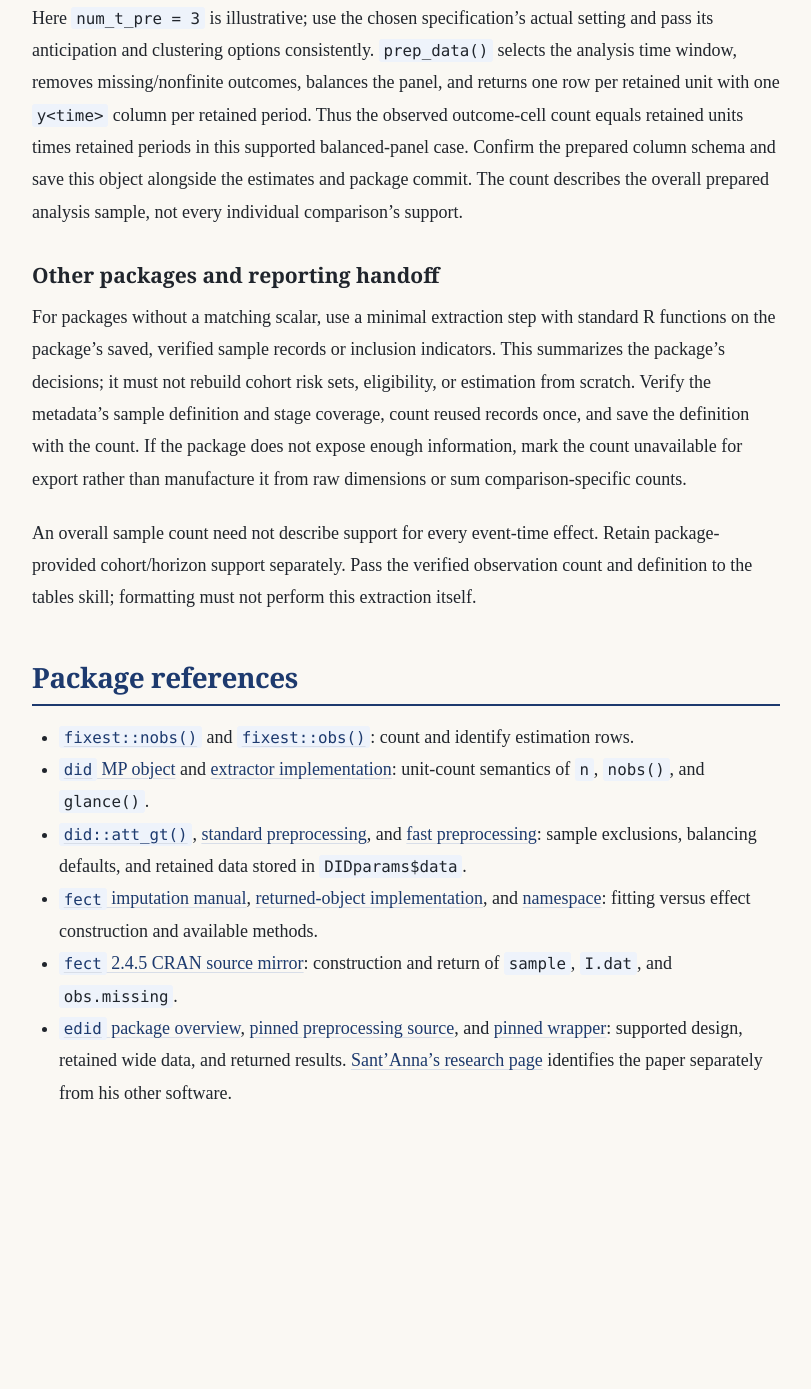
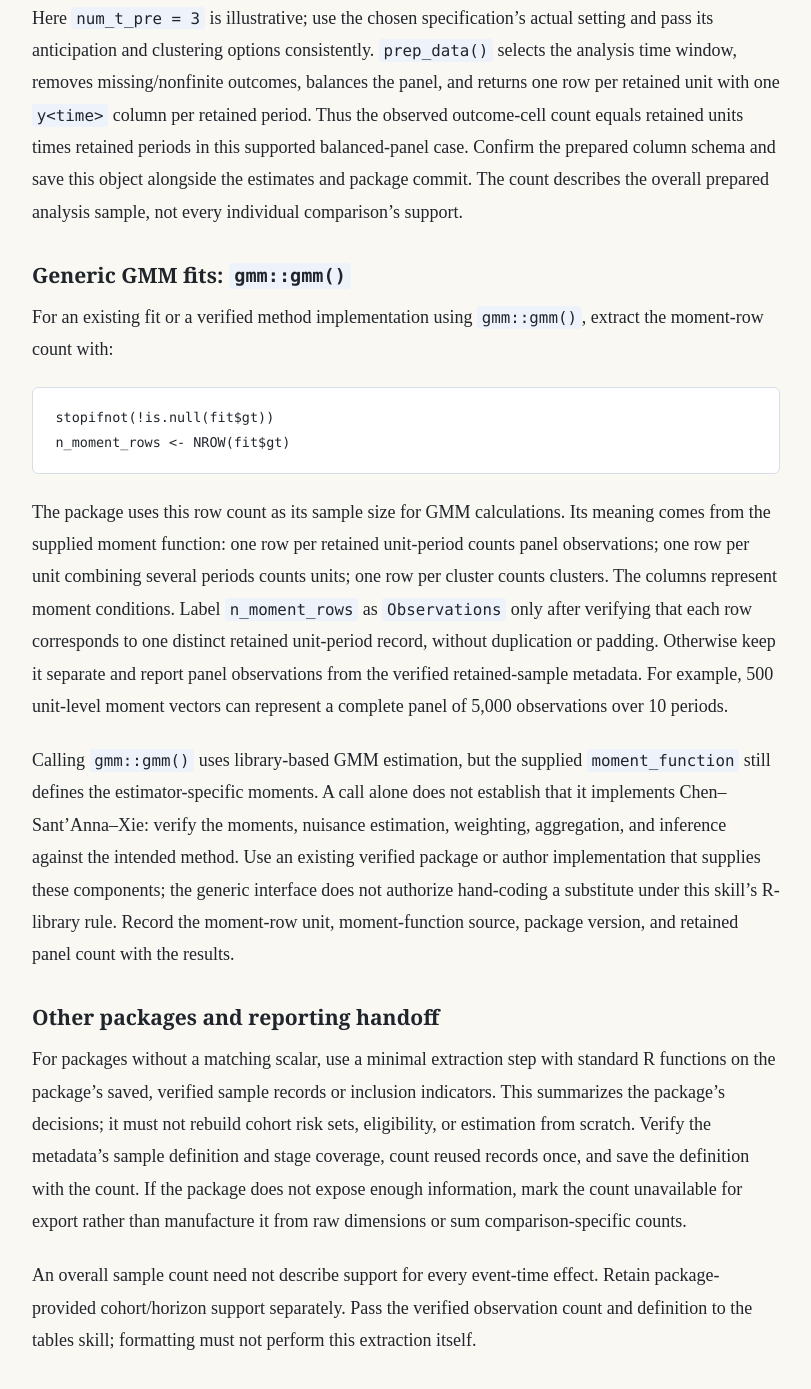
Before and after one commit to KaiGu2024/KaiGu2024.github.io, a Jekyll site: the page built from docs/skills/did/guidance/r-packages-and-sample-counts.md, in a window 1280 px wide and 1400 px high, scrolled down 4814 px. Shown: the top 1389 px of the window, without its empty margins (234-1045 px from the left). Built offline with Jekyll 4.4.1, drawn with Linux system fonts in a browser that asks for light colours; our own code applies the rules of GitHub Pages for plain Markdown files; before the commit the page ends 6035 px from its top, so only the background shows below that; some of the changed text lies outside the part shown.

Commit message:
clarify observation counts for generic GMM fits

````diff
--- a/docs/skills/did/guidance/r-packages-and-sample-counts.md
+++ b/docs/skills/did/guidance/r-packages-and-sample-counts.md
@@ -79,6 +79,19 @@ sample_counts <- c(
 
 Here `num_t_pre = 3` is illustrative; use the chosen specification's actual setting and pass its anticipation and clustering options consistently. `prep_data()` selects the analysis time window, removes missing/nonfinite outcomes, balances the panel, and returns one row per retained unit with one `y<time>` column per retained period. Thus the observed outcome-cell count equals retained units times retained periods in this supported balanced-panel case. Confirm the prepared column schema and save this object alongside the estimates and package commit. The count describes the overall prepared analysis sample, not every individual comparison's support.
 
+### Generic GMM fits: `gmm::gmm()`
+
+For an existing fit or a verified method implementation using `gmm::gmm()`, extract the moment-row count with:
+
+```r
+stopifnot(!is.null(fit$gt))
+n_moment_rows <- NROW(fit$gt)
+```
+
+The package uses this row count as its sample size for GMM calculations. Its meaning comes from the supplied moment function: one row per retained unit-period counts panel observations; one row per unit combining several periods counts units; one row per cluster counts clusters. The columns represent moment conditions. Label `n_moment_rows` as `Observations` only after verifying that each row corresponds to one distinct retained unit-period record, without duplication or padding. Otherwise keep it separate and report panel observations from the verified retained-sample metadata. For example, 500 unit-level moment vectors can represent a complete panel of 5,000 observations over 10 periods.
+
+Calling `gmm::gmm()` uses library-based GMM estimation, but the supplied `moment_function` still defines the estimator-specific moments. A call alone does not establish that it implements Chen–Sant'Anna–Xie: verify the moments, nuisance estimation, weighting, aggregation, and inference against the intended method. Use an existing verified package or author implementation that supplies these components; the generic interface does not authorize hand-coding a substitute under this skill's R-library rule. Record the moment-row unit, moment-function source, package version, and retained panel count with the results.
+
 ### Other packages and reporting handoff
 
 For packages without a matching scalar, use a minimal extraction step with standard R functions on the package's saved, verified sample records or inclusion indicators. This summarizes the package's decisions; it must not rebuild cohort risk sets, eligibility, or estimation from scratch. Verify the metadata's sample definition and stage coverage, count reused records once, and save the definition with the count. If the package does not expose enough information, mark the count unavailable for export rather than manufacture it from raw dimensions or sum comparison-specific counts.
@@ -93,3 +106,4 @@ An overall sample count need not describe support for every event-time effect. R
 - [`fect` imputation manual](https://yiqingxu.org/packages/fect/02-fect), [returned-object implementation](https://github.com/xuyiqing/fect/blob/master/R/default.R), and [namespace](https://github.com/xuyiqing/fect/blob/master/NAMESPACE): fitting versus effect construction and available methods.
 - [`fect` 2.4.5 CRAN source mirror](https://github.com/cran/fect/blob/master/R/default.R): construction and return of `sample`, `I.dat`, and `obs.missing`.
 - [`edid` package overview](https://github.com/david-loeb/edid), [pinned preprocessing source](https://github.com/david-loeb/edid/blob/f55a4a4aba14f0826f59ad7aa4af3bafaeba529b/R/prep_data.R), and [pinned wrapper](https://github.com/david-loeb/edid/blob/f55a4a4aba14f0826f59ad7aa4af3bafaeba529b/R/edid.R): supported design, retained wide data, and returned results. [Sant'Anna's research page](https://psantanna.com/research/) identifies the paper separately from his other software.
+- [`gmm::gmm()` documentation](https://search.r-project.org/CRAN/refmans/gmm/html/gmm.html) and [result finalization source](https://github.com/cran/gmm/blob/master/R/FinRes.R): the supplied moment function returns an n-by-q matrix, and the package uses its row count as n; this does not determine whether a row is a panel observation, unit, or cluster.
````
Also changed, not shown: docs/skills/tables/SKILL.md (+2 -0 lines).
